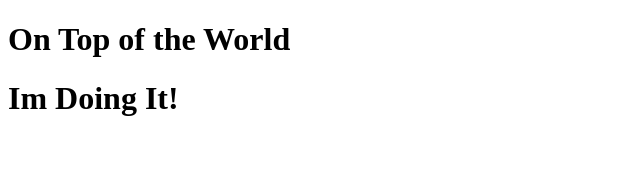
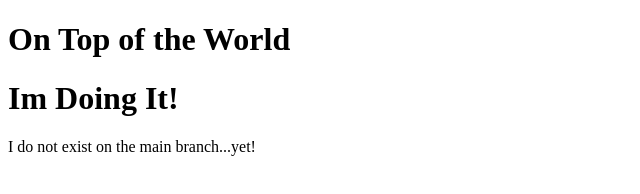
Before and after one commit to jlake70/MYREPO, a plain HTML site: page index.html in a window 1280 px wide. Shown: the whole page, without its empty margins (0-640 px from the left). Drawn offline with Linux system fonts and the light colour scheme.

Commit message:
merge first branch and main

```diff
--- a/index.html
+++ b/index.html
@@ -9,5 +9,6 @@
 <body>
     <h1>On Top of the World</h1>
     <h1>Im Doing It!</h1>
+    <p>I do not exist on the main branch...yet!</p>
 </body>
 </html>
```
